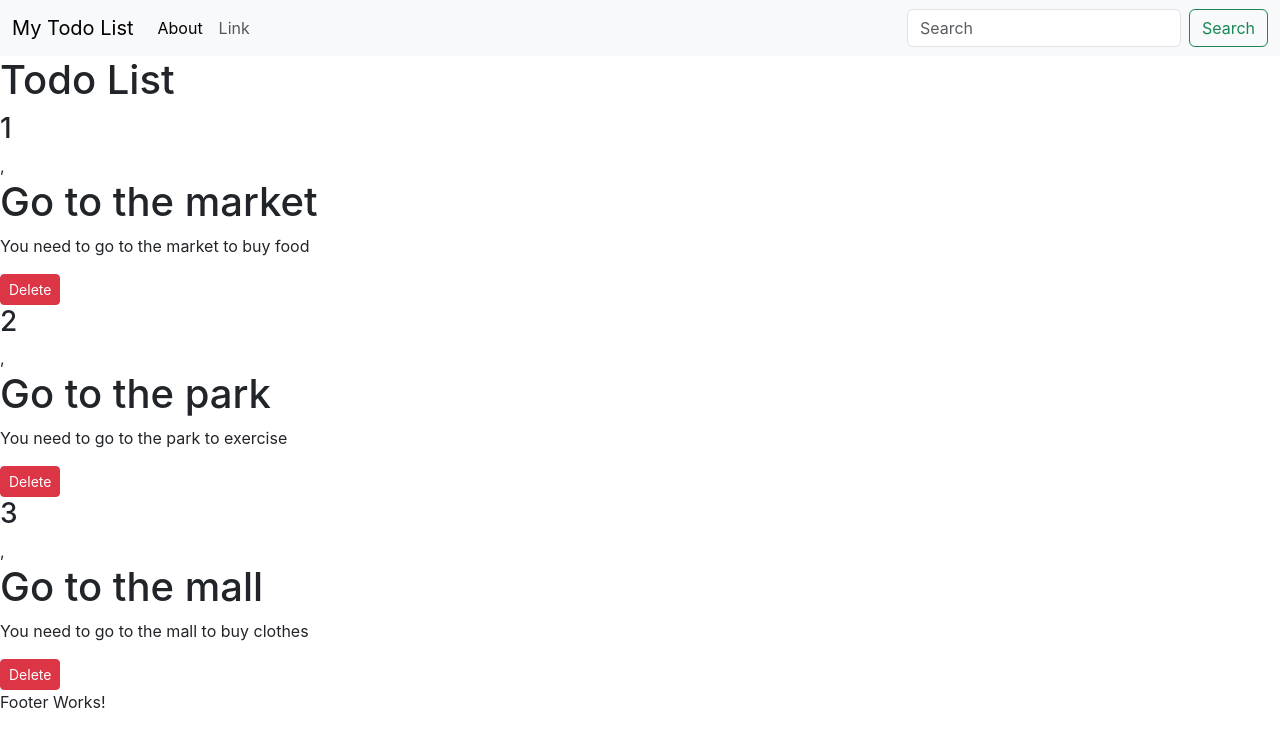
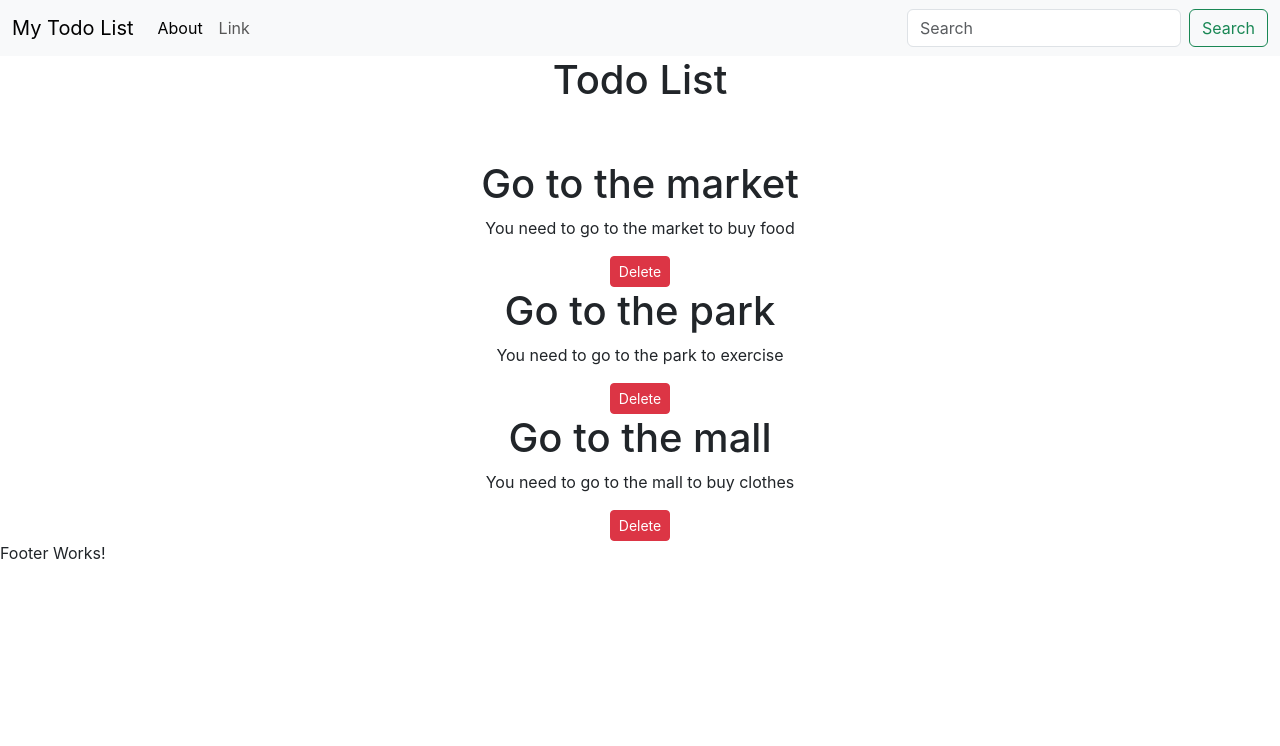
Before and after one commit to Yug912/Todo-s-List, a React (Create React App) app: page / in a window 1280 px wide. Shown: the top 746 px of the page. Built offline with nearby package versions, Linux system fonts and the light colour scheme.

Commit message:
added delete button

```diff
--- a/src/App.js
+++ b/src/App.js
@@ -3,11 +3,15 @@ import './App.css';
 import Footer from './MyComponent/Footer';
 import Header from './MyComponent/header';
 import Todos from './MyComponent/Todos';
+import {useState} from 'react';
 function App() {
   const onDelete=(todo)=>{
     console.log("I am onDelete of todo",todo);
+    setTodos(todos.filter((e)=>{
+      return e!==todo;
+    }));
   }
-   let todos = [
+  const [todos, setTodos] = useState([
         {
             sno:1,
             title:"Go to the market",
@@ -23,7 +27,7 @@ function App() {
             title:"Go to the mall",
             desc:"You need to go to the mall to buy clothes"
         }
-    ]
+    ]);
   return (
     <>
        <Header Title="My Todo List" searchbar={true} />
--- a/src/MyComponent/Todos.js
+++ b/src/MyComponent/Todos.js
@@ -4,15 +4,19 @@ import TodoItems from './TodoItems'
 const Todos = (props) => {
 
   return (
-    <div>
-      <h1>Todo List</h1>
-       {props.todo.map((todo)=>{
+    <div className="text-center">
+      <h1 >Todo List</h1>
+      <br />
+      <br />
+      {
+      props.todo.length===0?"No Todos to display":
+       props.todo.map((todo)=>{
         return (
             <div key={todo.sno}>
-            <h3>{todo.sno}</h3>,
+
         <TodoItems todo={todo}  onDelete={props.onDelete} />
         </div>
-        )
+        );
        })}
 
     </div>
```
Also changed, not shown: public/manifest.json.
